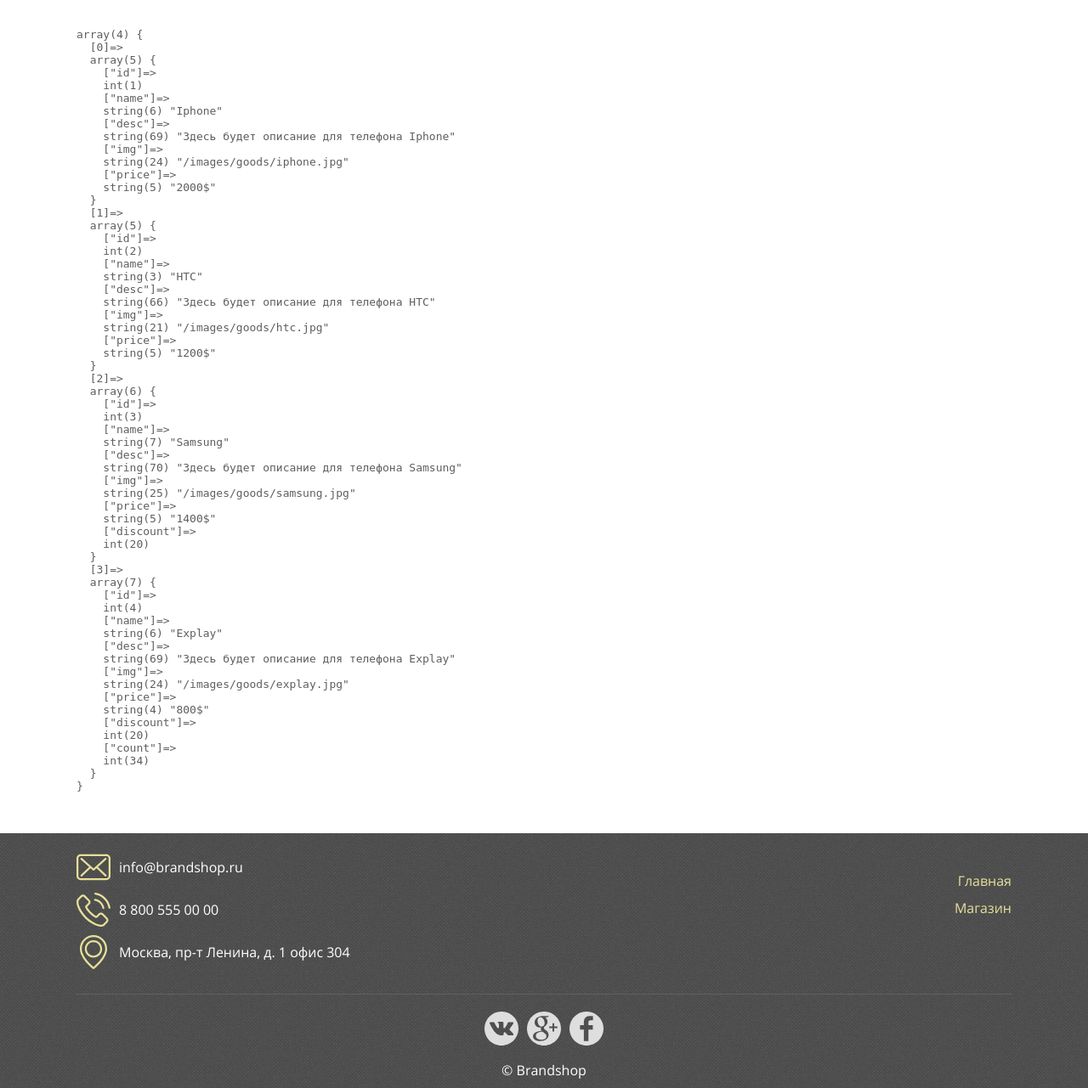
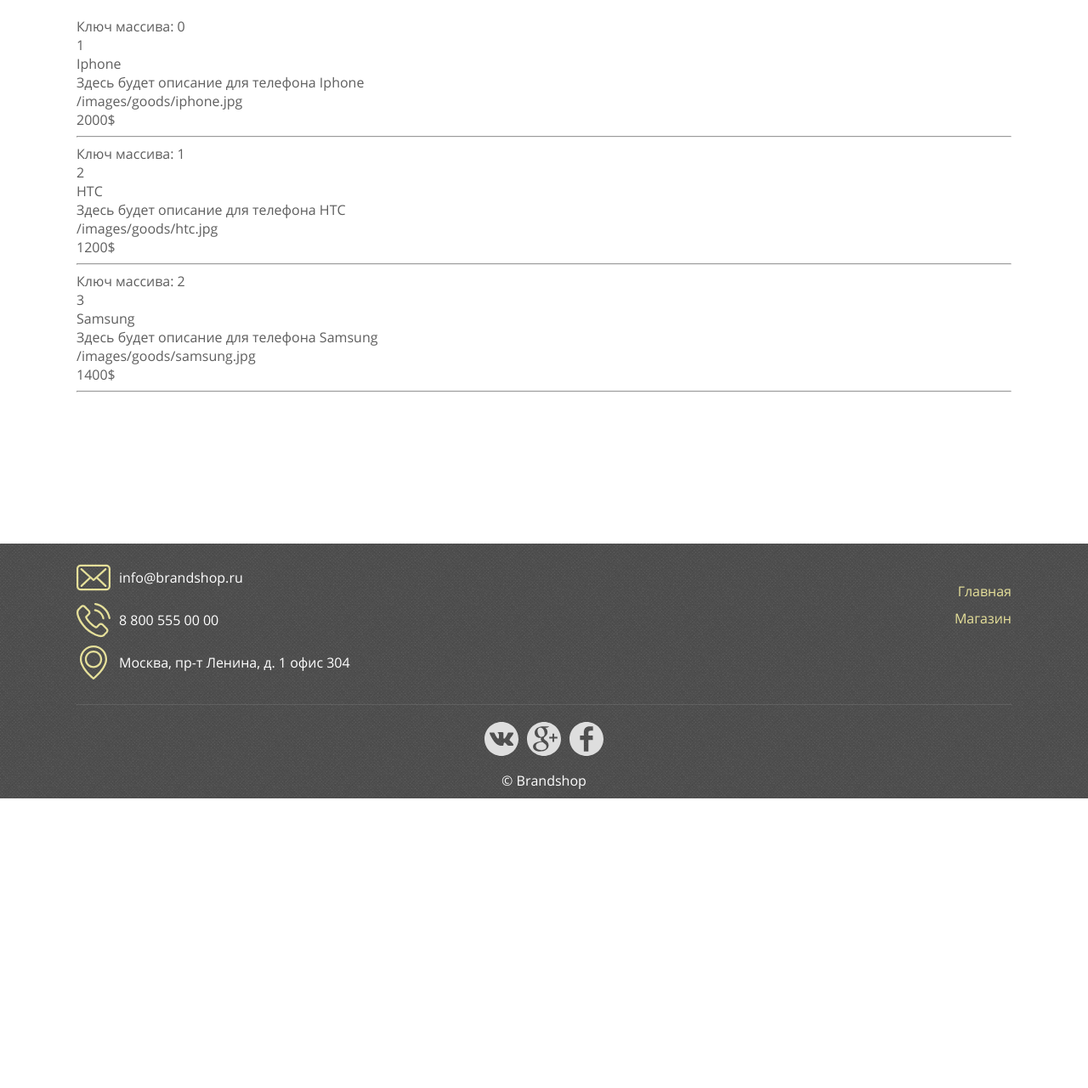
Before and after one commit to KubanovValentin/php-tutorial., a PHP site: page / in a window 1280 px wide. Shown: the part 71-1352 px from the top of the page at 85% size. After the commit the page ends 1011 px from the top, so only its background shows below. Run offline with PHP 8.4, Linux system fonts and the light colour scheme.

Commit message:
Lesson 9. Working with loops

```diff
--- a/php tutorial/index.php
+++ b/php tutorial/index.php
@@ -25,7 +25,7 @@
 
 <div id="content">
     <?php
-        $goods = [
+$goods= [
         [
             'id' => 1,
             'name' => 'Iphone',
@@ -47,20 +47,61 @@
             'img' => '/images/goods/samsung.jpg',
             'price' => '1400$'
         ],
+    ];
+    foreach ($goods as $key => $good) {
+        echo 'Ключ массива: '. $key . '<br>';
+        echo  $good['id'] . '<br>';
+        echo  $good['name'] . '<br>';
+        echo  $good['desc'] . '<br>';
+        echo  $good['img'] . '<br>';
+        echo  $good['price'] . '<br>';
 
-        ];
-        $goods[] = [
-            'id' => 4,
-            'name' => 'Explay',
-            'desc' => 'Здесь будет описание для телефона Explay',
-            'img' => '/images/goods/explay.jpg',
-            'price' => '800$',
-            'discount' => 20,
-            'count' => 34
-        ];
-        $goods[2]['discount'] = 20;
-        echo '<pre>';
-        var_dump($goods)
+        echo '<hr>';
+    };
+
+
+
+
+        // $goods = [
+        //     [
+        //         'id' => 1,
+        //         'name' => 'Iphone',
+        //         'desc' => 'Здесь будет описание для телефона Iphone',
+        //         'img'=> '/images/goods/iphone.jpg',
+        //         'price' => '2000$'
+        //     ],
+        //     [
+        //         'id' => 2,
+        //         'name' => 'HTC',
+        //         'desc' => 'Здесь будет описание для телефона HTC',
+        //         'img'=> '/images/goods/htc.jpg',
+        //         'price' => '1200$'
+        //     ],
+        //     [
+        //         'id' => 3,
+        //         'name' => 'Samsung',
+        //         'desc' => 'Здесь будет описание для телефона Samsung',
+        //         'img' => '/images/goods/samsung.jpg',
+        //         'price' => '1400$'
+        //     ],
+
+        // ];
+        // $goods[] = [
+        //     'id' => 4,
+        //     'name' => 'Explay',
+        //     'desc' => 'Здесь будет описание для телефона Explay',
+        //     'img' => '/images/goods/explay.jpg',
+        //     'price' => '800$',
+        //     'discount' => 20,
+        //     'count' => 34
+        // ];
+        // $goods[2]['discount'] = 20;
+        // echo '<pre>';
+        // var_dump($goods)
+
+
+
+
         // $id = '1';
         // $name = 'Iphone';
         // $desc = 'Здесь будет описание для телефона Iphone';
```
Lines whose indentation alone changed are shown as unchanged.
